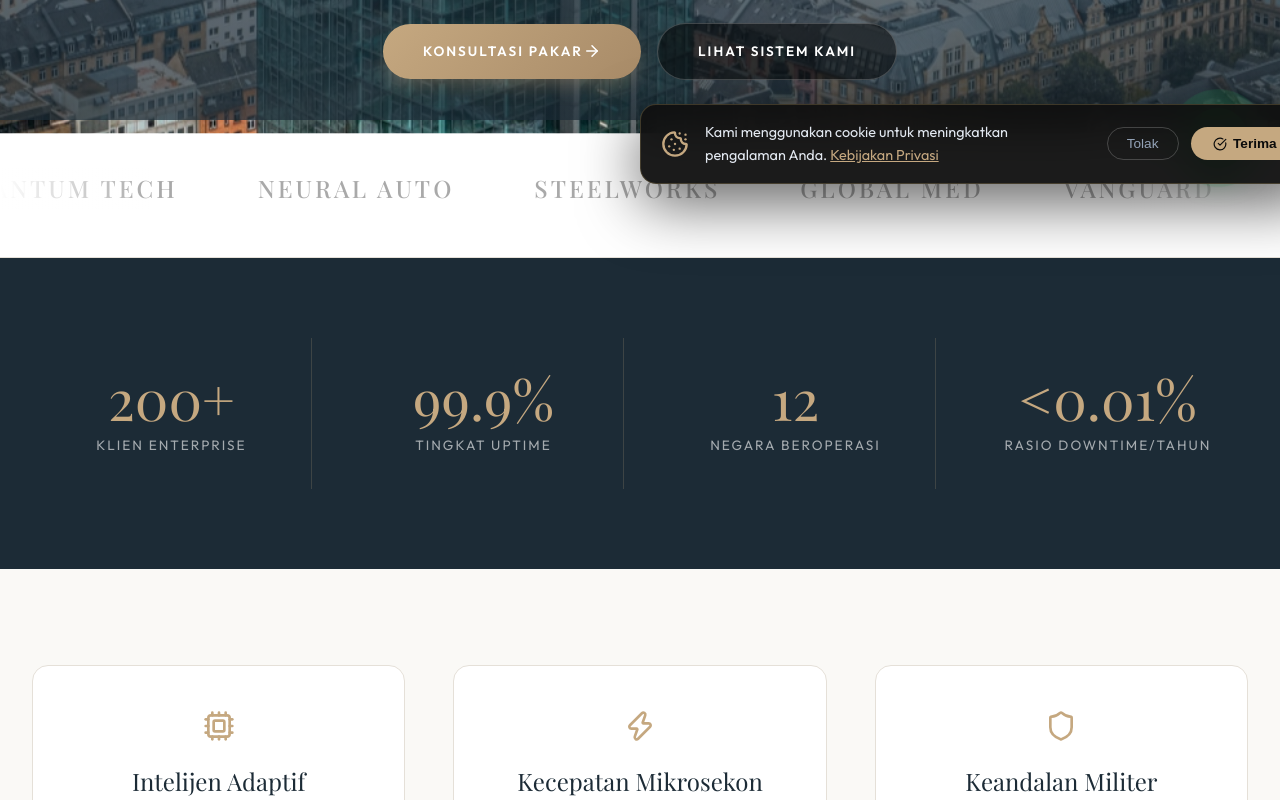
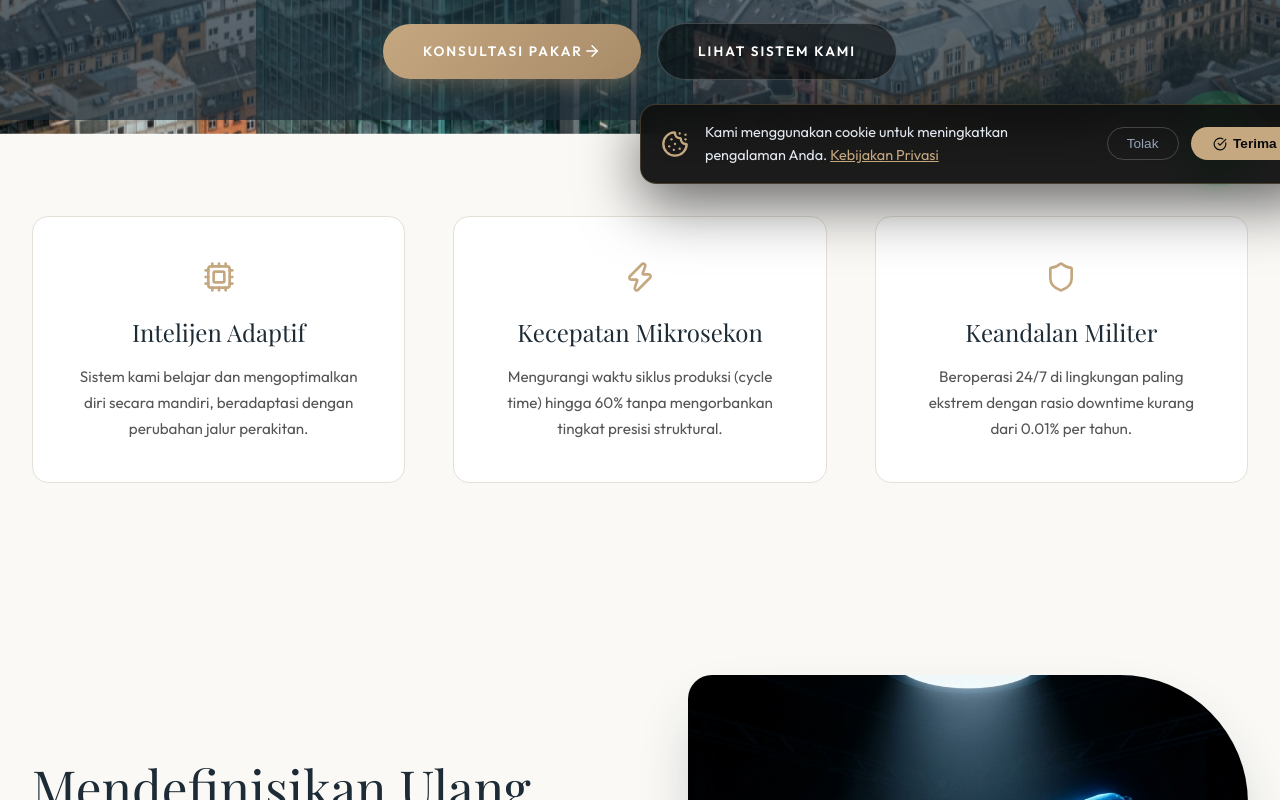
Before and after one commit to eellyaaviolyn-web/web-perusahaan-robotika, a React (Vite) app: page / in a window 1280 px wide. Shown: the part 600-1400 px from the top of the page. Built offline with nearby package versions, Linux system fonts and the light colour scheme; a web font is replaced by a local one.

Commit message:
feat(home): remove client marquee animation and stats section

```diff
--- a/src/pages/Home.jsx
+++ b/src/pages/Home.jsx
@@ -84,44 +84,6 @@ export default function Home() {
         </div>
       </section>
 
-      {/* Client Logo Marquee */}
-      <section className="client-marquee-section">
-        <div className="marquee-container">
-          <div className="marquee-track">
-            {Array(2).fill([
-              "AERO DYNAMICS", "QUANTUM TECH", "NEURAL AUTO", "STEELWORKS", "GLOBAL MED", "VANGUARD"
-            ]).flat().map((logo, index) => (
-              <div key={index} className="marquee-item font-serif">
-                {logo}
-              </div>
-            ))}
-          </div>
-        </div>
-      </section>
-
-      {/* Stats Section */}
-      <section className="stats-section">
-        <div className="container">
-          <motion.div
-            className="stats-grid"
-            initial="hidden"
-            whileInView="visible"
-            viewport={{ once: true, margin: '-80px' }}
-            variants={{ visible: { transition: { staggerChildren: 0.15 } } }}
-          >
-            {homeData.stats.map((stat, i) => (
-              <motion.div
-                key={i}
-                className="stat-item"
-                variants={{ hidden: { opacity: 0, y: 30 }, visible: { opacity: 1, y: 0, transition: { duration: 0.7, ease: [0.22, 1, 0.36, 1] } } }}
-              >
-                <span className="stat-number font-serif">{stat.number}</span>
-                <span className="stat-label">{stat.label}</span>
-              </motion.div>
-            ))}
-          </motion.div>
-        </div>
-      </section>
 
       {/* Features Section */}
       <section className="features-section">
```
